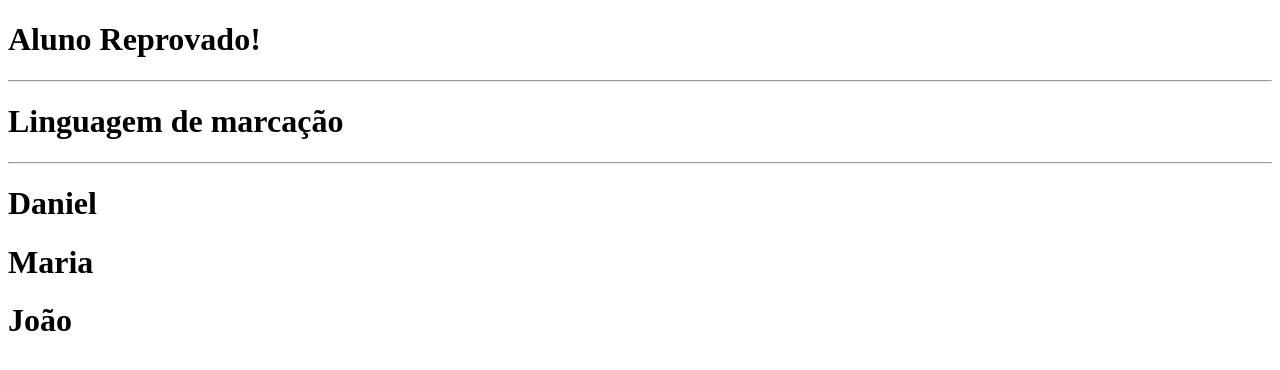
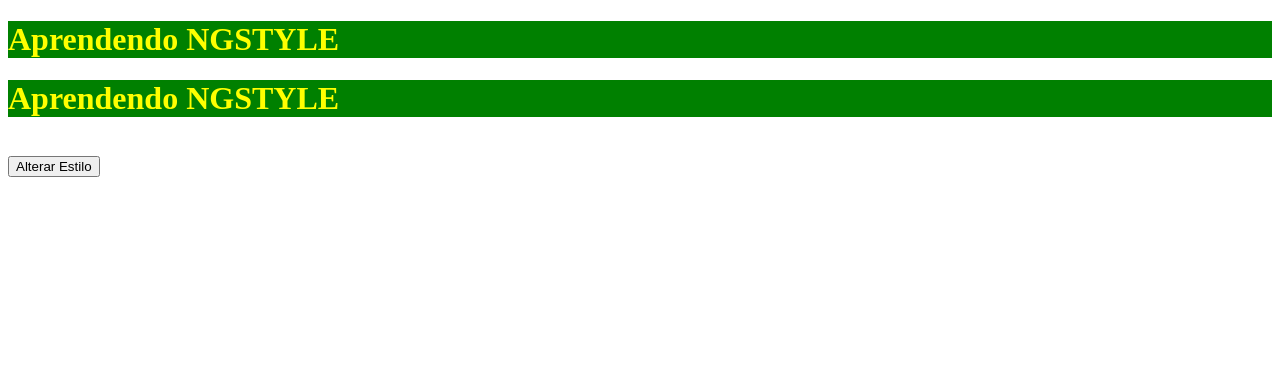
Before and after one commit to DanielMonteiroo/curso-angular, an Angular app: page / in a window 1280 px wide. Shown: the top 370 px of the page. Built offline with nearby package versions, Linux system fonts and the light colour scheme.

Commit message:
Diretivas

```diff
--- a/src/app/app.html
+++ b/src/app/app.html
@@ -1 +1 @@
-<app-controle-fluxo></app-controle-fluxo>
+<app-diretiva-style></app-diretiva-style>
--- a/src/app/app.ts
+++ b/src/app/app.ts
@@ -1,9 +1,9 @@
 import { Component, signal } from '@angular/core';
-import { ControleFluxo } from "./controle-fluxo/controle-fluxo";
+import { DiretivaStyle } from "./diretiva-style/diretiva-style";
 
 @Component({
   selector: 'app-root',
-  imports: [ControleFluxo],
+  imports: [DiretivaStyle],
   templateUrl: './app.html',
   styleUrl: './app.css'
 })
--- /dev/null
+++ b/src/app/diretiva-style/diretiva-style.html
@@ -0,0 +1,5 @@
+<h1 [ngStyle]="{'color': corFonte, 'background-color': corFundo}">Aprendendo NGSTYLE</h1>
+<h1 [ngStyle]="estiloTexto">Aprendendo NGSTYLE</h1>
+<br>
+
+<button (click)="alterarEstilo()">Alterar Estilo</button>
--- /dev/null
+++ b/src/app/diretiva-style/diretiva-style.ts
@@ -0,0 +1,32 @@
+import { CommonModule } from '@angular/common';
+import { Component } from '@angular/core';
+
+@Component({
+  selector: 'app-diretiva-style',
+  imports: [CommonModule],
+  templateUrl: './diretiva-style.html',
+  styleUrl: './diretiva-style.css',
+})
+export class DiretivaStyle {
+corFonte:string = 'yellow';
+corFundo:string = 'green';
+
+//objeto com atributos de estilização
+estiloTexto = {
+'color': this.corFonte,
+'background-color': this.corFundo
+}
+
+//função para alterar as cores ao clicar no botão
+alterarEstilo():void{
+  this.corFonte = this.corFonte === 'yellow' ? 'white' : 'yellow';
+  this.corFundo = this.corFundo === 'green' ? 'black' : 'green';
+
+  //chamada do objeto de estilo
+  this.estiloTexto = {
+    'color': this.corFonte,
+    'background-color': this.corFundo
+  }
+}
+
+}
```
Also changed, not shown: src/app/diretiva-style/diretiva-style.css (added), 1 other file (tests, documents, lock files or other folders).
